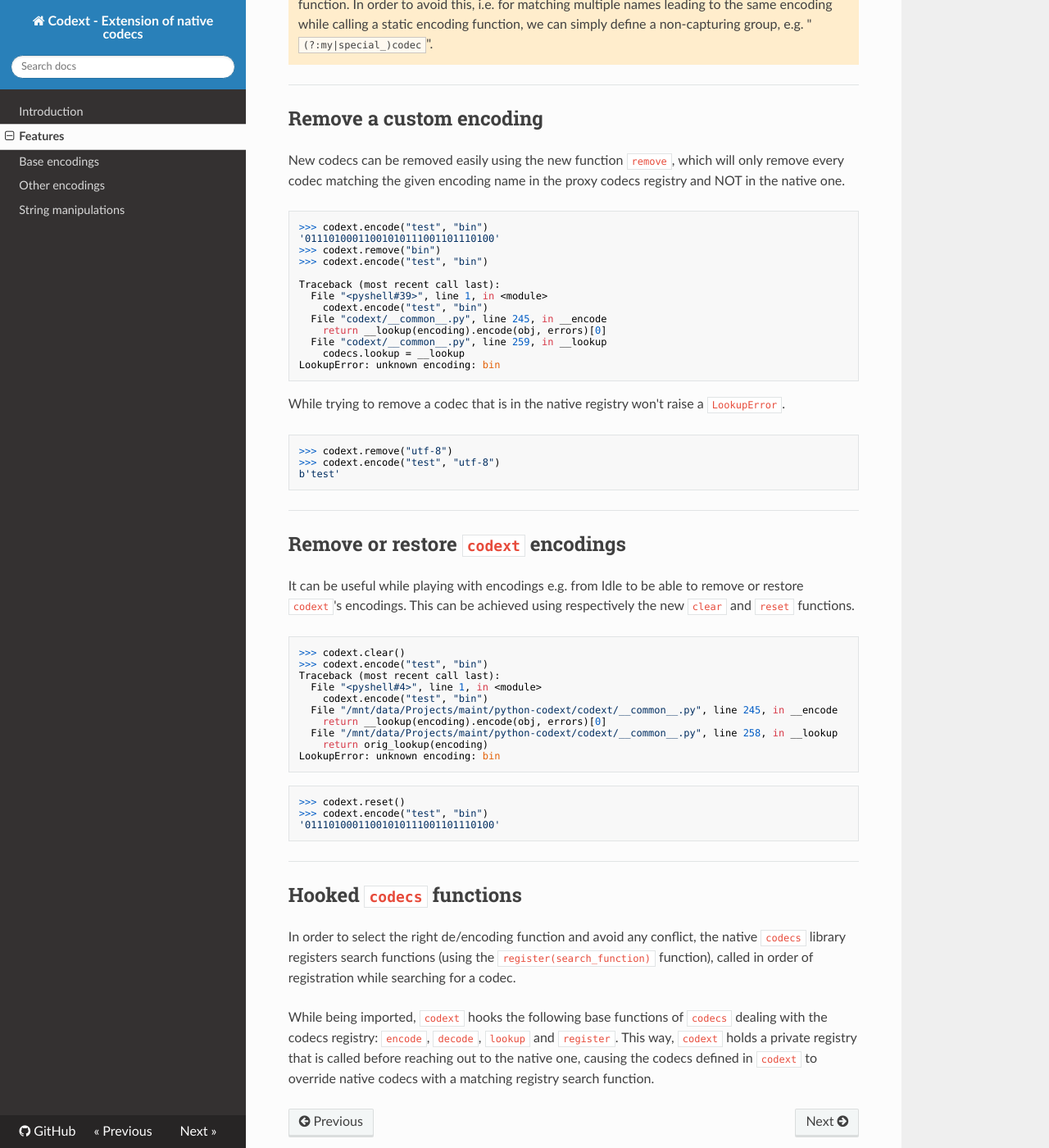
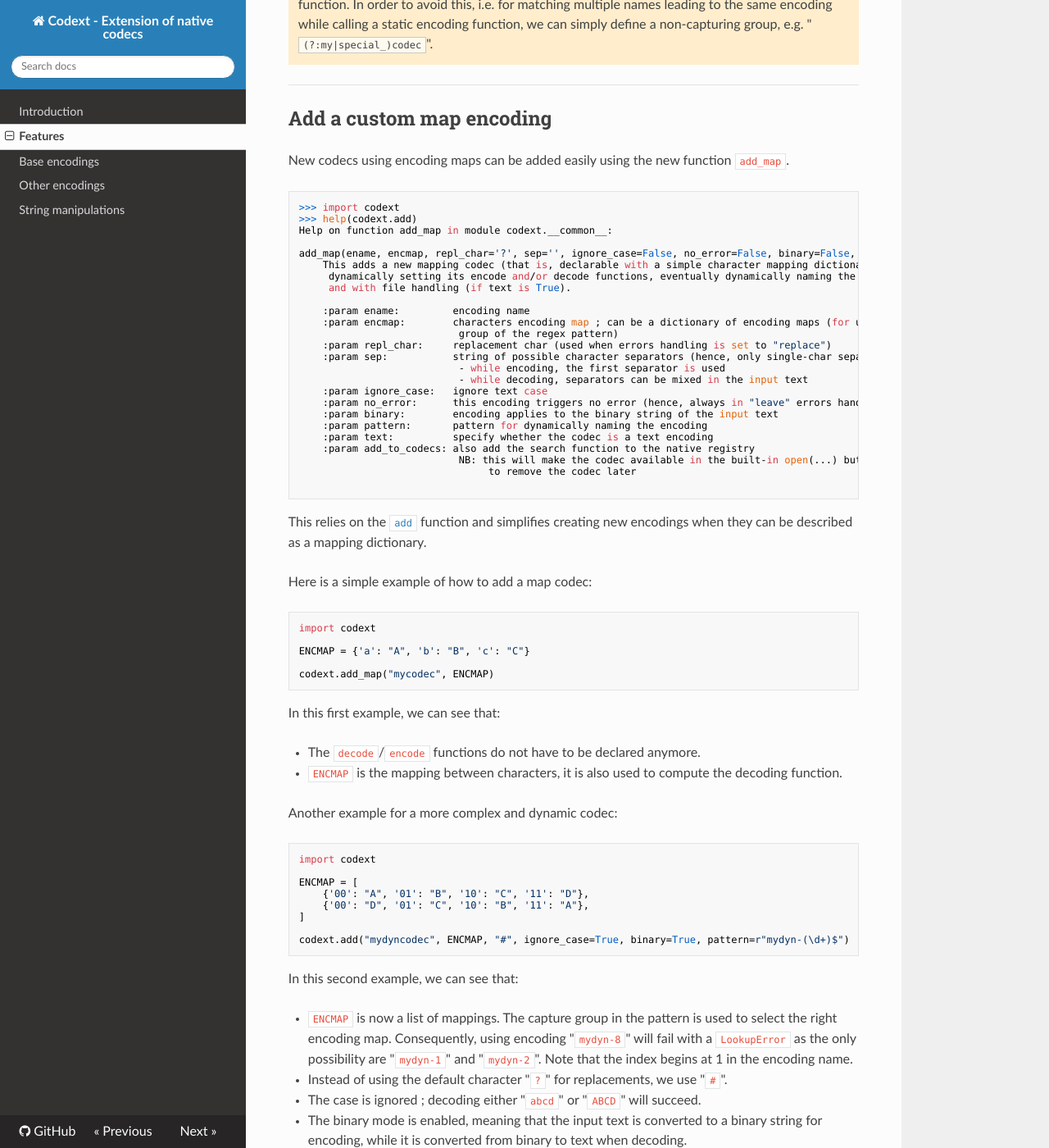
Before and after one commit to dhondta/python-codext, an MkDocs documentation site: the page built from docs/features.md, in a window 1280 px wide and 1400 px high, scrolled down 2077 px. Shown: the whole window at 82% size. Built offline with MkDocs 1.6.1, drawn with Linux system fonts in a browser that asks for light colours; nearby versions of some CDN libraries; old or Windows-style settings are respelled for this version of MkDocs.

Commit message:
Improved the documentation

````diff
--- a/docs/features.md
+++ b/docs/features.md
@@ -86,6 +86,77 @@ In this second example, we can see that:
 
 -----
 
+## Add a custom map encoding
+
+New codecs using encoding maps can be added easily using the new function `add_map`.
+
+```python
+>>> import codext
+>>> help(codext.add)
+Help on function add_map in module codext.__common__:
+
+add_map(ename, encmap, repl_char='?', sep='', ignore_case=False, no_error=False, binary=False, **kwargs)
+    This adds a new mapping codec (that is, declarable with a simple character mapping dictionary) to the codecs module
+     dynamically setting its encode and/or decode functions, eventually dynamically naming the encoding with a pattern
+     and with file handling (if text is True).
+
+    :param ename:         encoding name
+    :param encmap:        characters encoding map ; can be a dictionary of encoding maps (for use with the first capture
+                           group of the regex pattern)
+    :param repl_char:     replacement char (used when errors handling is set to "replace")
+    :param sep:           string of possible character separators (hence, only single-char separators are considered) ;
+                           - while encoding, the first separator is used
+                           - while decoding, separators can be mixed in the input text
+    :param ignore_case:   ignore text case
+    :param no_error:      this encoding triggers no error (hence, always in "leave" errors handling)
+    :param binary:        encoding applies to the binary string of the input text
+    :param pattern:       pattern for dynamically naming the encoding
+    :param text:          specify whether the codec is a text encoding
+    :param add_to_codecs: also add the search function to the native registry
+                           NB: this will make the codec available in the built-in open(...) but will make it impossible
+                                to remove the codec later
+
+```
+
+This relies on the [`add`](#add-a-custom-encoding) function and simplifies creating new encodings when they can be described as a mapping dictionary.
+
+Here is a simple example of how to add a map codec:
+
+```python
+import codext
+
+ENCMAP = {'a': "A", 'b': "B", 'c': "C"}
+
+codext.add_map("mycodec", ENCMAP)
+```
+
+In this first example, we can see that:
+
+- The `decode`/`encode` functions do not have to be declared anymore.
+- `ENCMAP` is the mapping between characters, it is also used to compute the decoding function.
+
+Another example for a more complex and dynamic codec:
+
+```python
+import codext
+
+ENCMAP = [
+    {'00': "A", '01': "B", '10': "C", '11': "D"},
+    {'00': "D", '01': "C", '10': "B", '11': "A"},
+]
+
+codext.add("mydyncodec", ENCMAP, "#", ignore_case=True, binary=True, pattern=r"mydyn-(\d+)$")
+```
+
+In this second example, we can see that:
+
+- `ENCMAP` is now a list of mappings. The capture group in the pattern is used to select the right encoding map. Consequently, using encoding "`mydyn-8`" will fail with a `LookupError` as the only possibility are "`mydyn-1`" and "`mydyn-2`". Note that the index begins at 1 in the encoding name.
+- Instead of using the default character "`?`" for replacements, we use "`#`".
+- The case is ignored ; decoding either "`abcd`" or "`ABCD`" will succeed.
+- The binary mode is enabled, meaning that the input text is converted to a binary string for encoding, while it is converted from binary to text when decoding.
+
+-----
+
 ## Remove a custom encoding
 
 New codecs can be removed easily using the new function `remove`, which will only remove every codec matching the given encoding name in the proxy codecs registry and NOT in the native one.
````
Also changed, not shown: README.md (+1 -0 lines), docs/encodings.md (+35 -8 lines).
